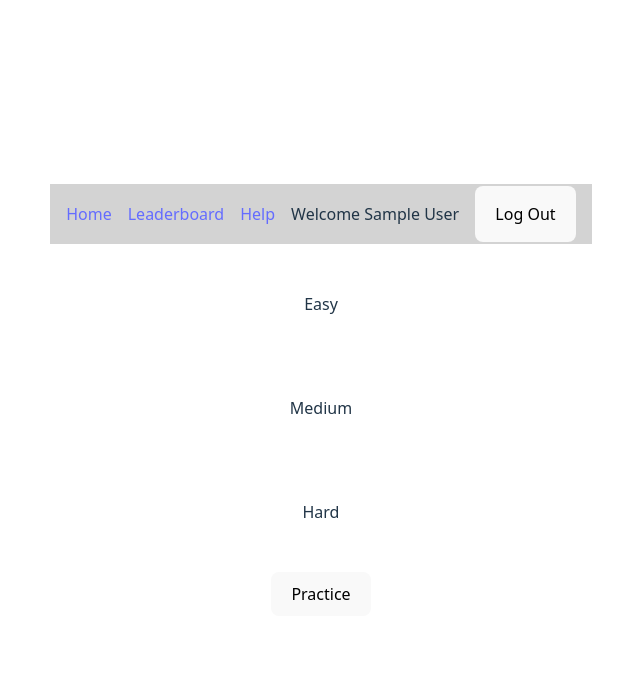
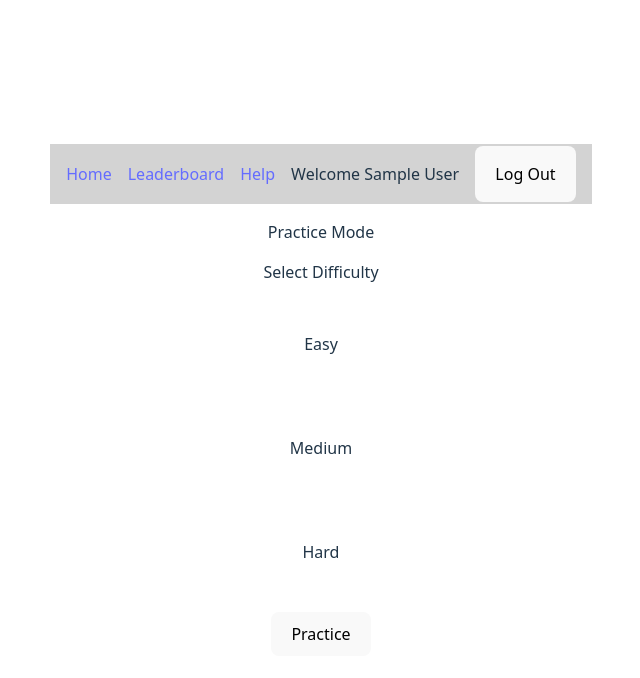
Before and after one commit to HaimFC/code-battle, a React (Vite) app in the folder code-battle/: page /select-difficulty in a window 1280 px wide. Shown: the top 678 px of the page, without its empty margins (319-959 px from the left). Built offline with nearby package versions, Linux system fonts and the light colour scheme; sample sign-in values are in the browser's storage.

Commit message:
added title to select

```diff
--- a/code-battle/src/pages/SelectPage.jsx
+++ b/code-battle/src/pages/SelectPage.jsx
@@ -8,6 +8,8 @@ export default function SelectPage({ mode, setDifficulty, handleStartCoding }) {
 
   return (
     <>
+      <p>{mode} Mode</p>
+      <p>Select Difficulty</p>
       <Cards cards={cards} handleClick={setDifficulty} />
       <button onClick={() => handleStartCoding(activeUser)}>{mode}</button>
     </>
```
